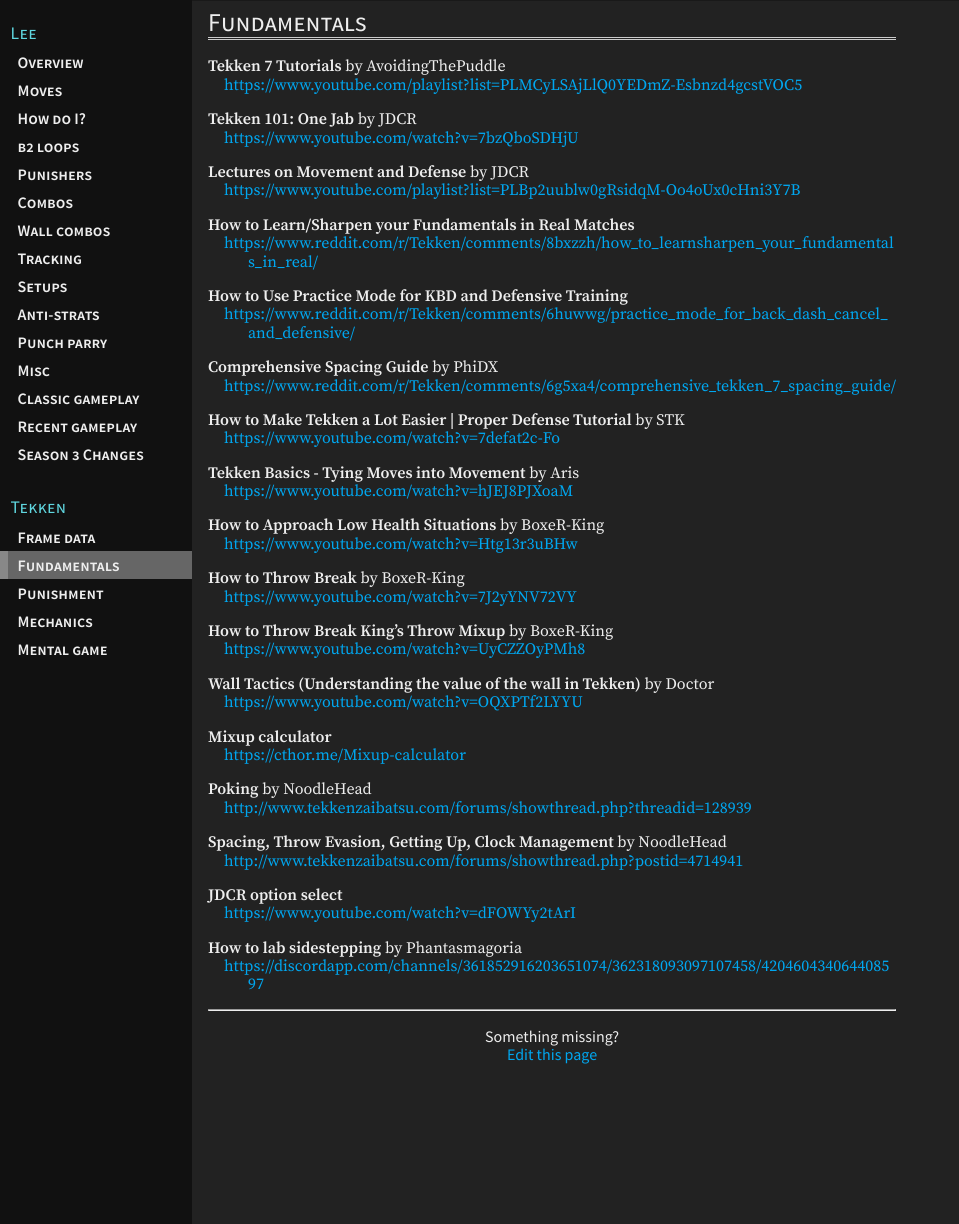
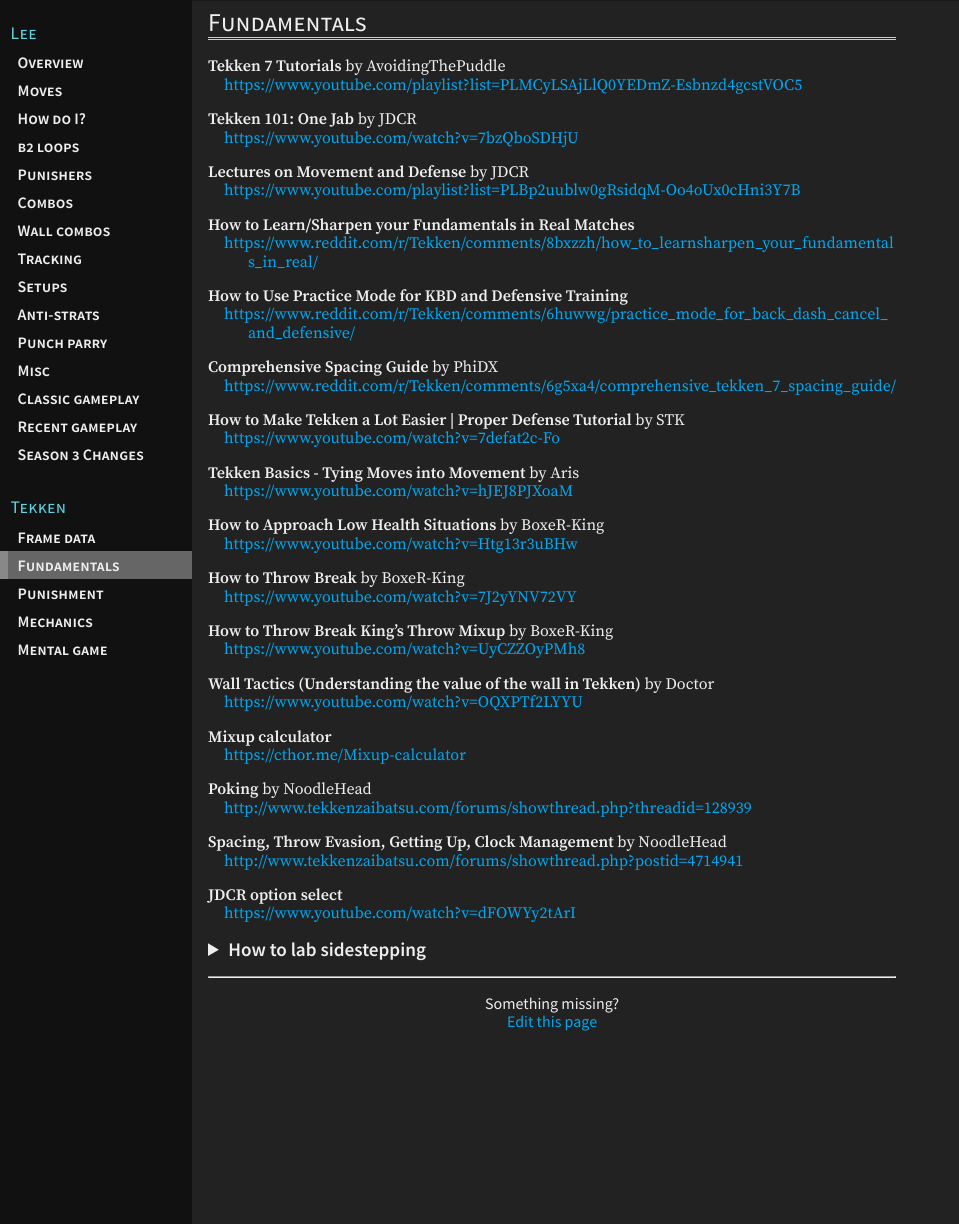
Before and after one commit to t7leeschool/t7leeschool.github.io, a Jekyll site: the page built from _pages/fundamentals.md, in a window 1280 px wide and 1224 px high. Shown: the whole window, without its empty margins (0-959 px from the left). Built offline with Jekyll 4.4.1, drawn with Linux system fonts in a browser that asks for light colours; part of the change alters nothing that is shown.

Commit message:
port discord links in /fundamentals

```diff
--- a/_pages/fundamentals.md
+++ b/_pages/fundamentals.md
@@ -50,5 +50,15 @@ title: Fundamentals
 **JDCR option select**
 : <https://www.youtube.com/watch?v=dFOWYy2tArI>
 
-**How to lab sidestepping** by Phantasmagoria
-: <https://discordapp.com/channels/361852916203651074/362318093097107458/420460434064408597>
+<details>
+<summary markdown="0">How to lab sidestepping</summary>
+1. Go to practice mode with p2 set to the character you want to lab
+2. Select "Repeat action" from CPU action
+3. Record 1 jab into whatever move you want to test
+4. Play the recording, and try to step after the jab
+
+If you want to test extensively, replace the jab with something else. Moves
+can be harder or easier to step depending on the frame advantage, distance,
+and even angle. In some weird cases, such as Lee's 1 jab, the tracking of the next
+move can change a lot because it rotates his body to the right slightly.
+</details>
```
